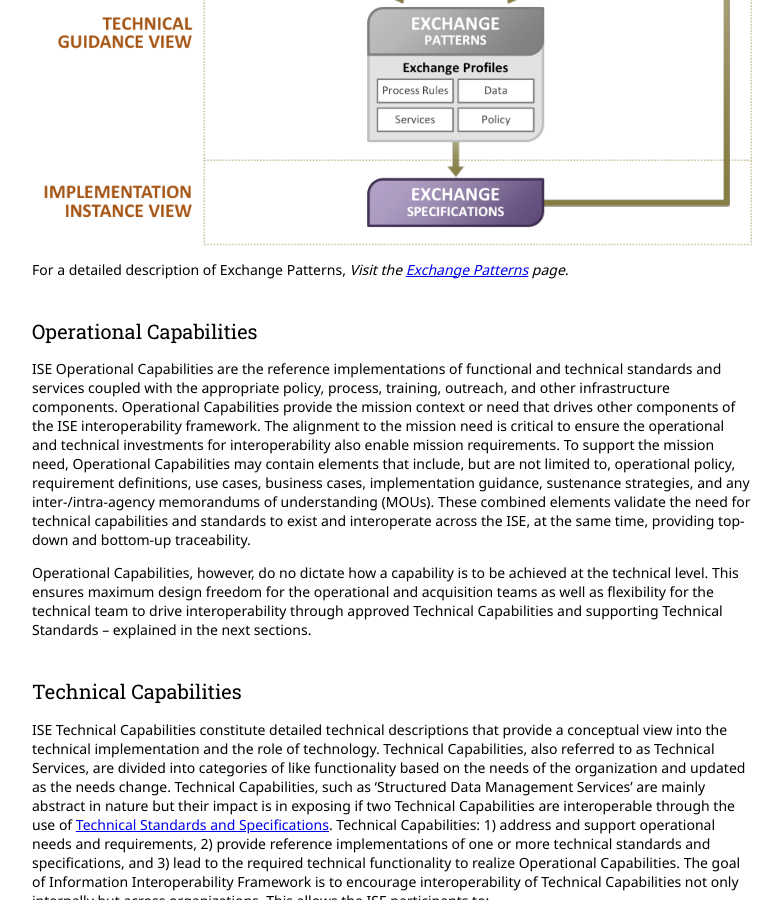
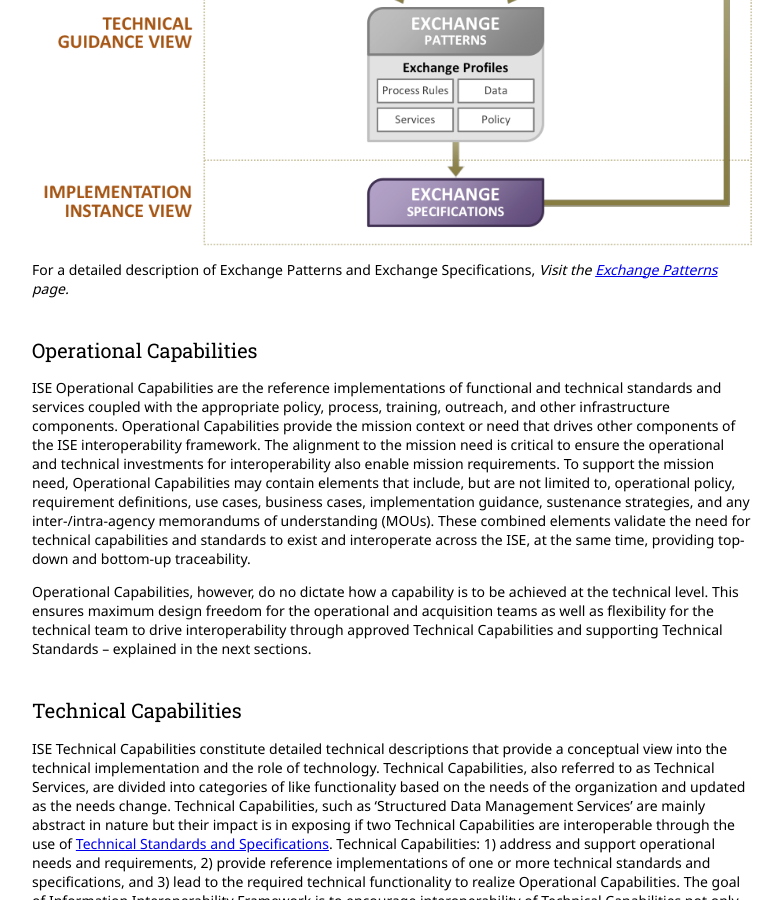
Before and after one commit to Project-Interoperability/project-interoperability.github.io, a Jekyll site: the page built from interoperability-components.md, in a window 1280 px wide and 900 px high, scrolled down 371 px. Shown: the whole window, without its empty margins (248-1031 px from the left). Built offline with Jekyll 4.4.1, drawn with Linux system fonts in a browser that asks for light colours; nearby versions of some CDN libraries.

Commit message:
Added 'and Exchange Specifications' for correctness.
The graphic has exchange specifications at the bottom. The description for exchange specifications is in 'Exchange Patterns'

```diff
--- a/interoperability-components.md
+++ b/interoperability-components.md
@@ -9,7 +9,7 @@ title: ISE Interoperability Framework Components
 
 ![](/images/common-profile2.png)
 
-For a detailed description of Exchange Patterns, *Visit the [Exchange Patterns](/exchange-patterns) page.*
+For a detailed description of Exchange Patterns and Exchange Specifications, *Visit the [Exchange Patterns](/exchange-patterns) page.*
 ## Operational Capabilities
 
 ISE Operational Capabilities are the reference implementations of functional and technical standards and services coupled with the appropriate policy, process, training, outreach, and other infrastructure components. Operational Capabilities provide the mission context or need that drives other components of the ISE interoperability framework. The alignment to the mission need is critical to ensure the operational and technical investments for interoperability also enable mission requirements. To support the mission need, Operational Capabilities may contain elements that include, but are not limited to, operational policy, requirement definitions, use cases, business cases, implementation guidance, sustenance strategies, and any inter-/intra-agency memorandums of understanding (MOUs). These combined elements validate the need for technical capabilities and standards to exist and interoperate across the ISE, at the same time, providing top-down and bottom-up traceability.
```
